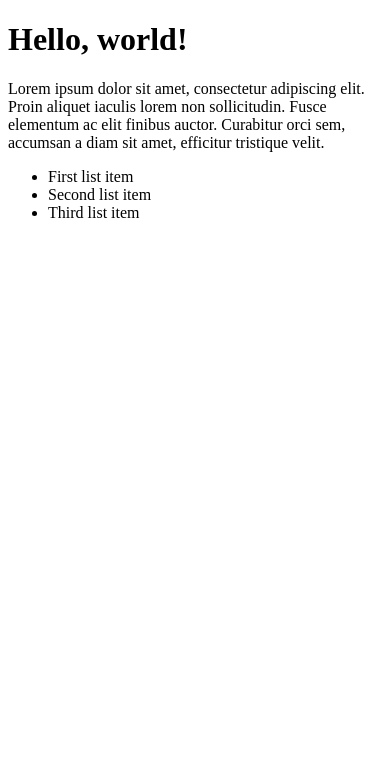
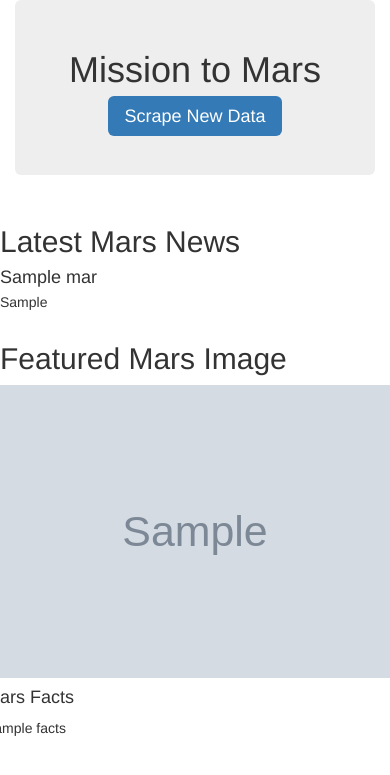
Before and after one commit to rmward17/Mission-to-Mars, a Flask app: page / in a window 390 px wide. Shown: the top 775 px of the page. Run offline with Flask 2, Linux system fonts and the light colour scheme; grey boxes marked "Sample" are stand-in pictures; a database or web service that is not in the repository returns one stand-in record (values such as "Sample title"); some libraries are stand-ins or nearby versions.

Commit message:
Mission complete

```diff
--- a/template/index.html
+++ b/template/index.html
@@ -1,22 +1,53 @@
-<!DOCTYPE html><!-- declaration, not a tag. Tells browsers which HTML version the document is written, should always be the first line of HTML doc -->
+<!DOCTYPE html>
 <html lang="en">
-    <head> <!-- opening tag that srves as a container for the set up elements. Imports will be within the head-->
-        <meta charset="UTF-8"> <!-- meta = metadata, provides basic info to the webpage-->
-        <meta http-equiv="X-UA-Compatible" content="IE=edge">
-        <meta name="viewport" content="width=device-width, initial-scale=1.0">
-        <title>Document</title><!-- contain the page title displayed on the tab at the top of the web browser-->
-    </head> <!-- cosing tag for head, similar to the end of a code block-->
-    <body><!--hold data that we can see navigvation menues, lists, and paragraphs-->
-        <h1>Hello, world!</h1><!-- first level header, they range from level 1 to level 6-->
-        <p><!--paragraph tag-->
-            Lorem ipsum dolor sit amet, consectetur adipiscing elit. Proin aliquet
-            iaculis lorem non sollicitudin. Fusce elementum ac elit finibus auctor.
-            Curabitur orci sem, accumsan a diam sit amet, efficitur tristique velit.
-        </p>
-        <ul><!--unordered list-->
-            <li>First list item</li><!--list item-->
-            <li>Second list item</li>
-            <li>Third list item</li>
-        </ul>
-    </body>
-</html><!--opening and closing tags that serve as a container for all elemnts within an HTML page-->
+<head>
+   <meta charset="UTF-8" />
+   <meta name="viewport" content="width=device-width, initial-scale=1.0" />
+   <meta http-equiv="X-UA-Compatible" content="ie=edge" />
+   <title>Mission to Mars</title>
+   <link
+     rel="stylesheet"
+     href="https://maxcdn.bootstrapcdn.com/bootstrap/3.3.7/css/bootstrap.min.css"
+   />
+</head>
+<body>
+    <div class="container">
+        <div class="jumbotron text-center">
+            <h1>Mission to Mars</h1>
+            <p>
+                <a class="'btn btn-primary btn-lg" href="/scrape"
+                    role="button">Scrape New Data</a>
+            </p>
+        </div>
+    </div>
+    <!-- Mars News -->
+    <div class="row" id="mars-news">
+        <div class="col-md-12">
+            <div class="media">
+                <div class="media-body">
+                    <h2>Latest Mars News</h2>
+                    <h4 class="media-heading">{{mars.news_title}}</h4>
+                    <p>{{mars.news_paragraph}}</p>
+                </div>
+
+            </div>
+        </div>
+    </div>
+    <!-- Featured Image -->
+    <!--First Level-->
+    <div class="row" id="mars-featured-image">
+        <!--Second Level-->
+        <div class="col-md-8">
+            <h2>Featured Mars Image</h2>
+            <img src="{{mars.featured_image}}" class="img-responsive" alt="Responsive image"/>
+        </div>
+        <!--Mars Facts-->
+        <div class="col-md-4">
+            <div class="row" id="mars-facts">
+                <h4>Mars Facts</h4>
+                {{mars.facts | safe}}
+            </div>
+        </div>
+    </div>
+</body>
+</html>
```
Also changed, not shown: index_practice.html (added, +22 -0 lines).
